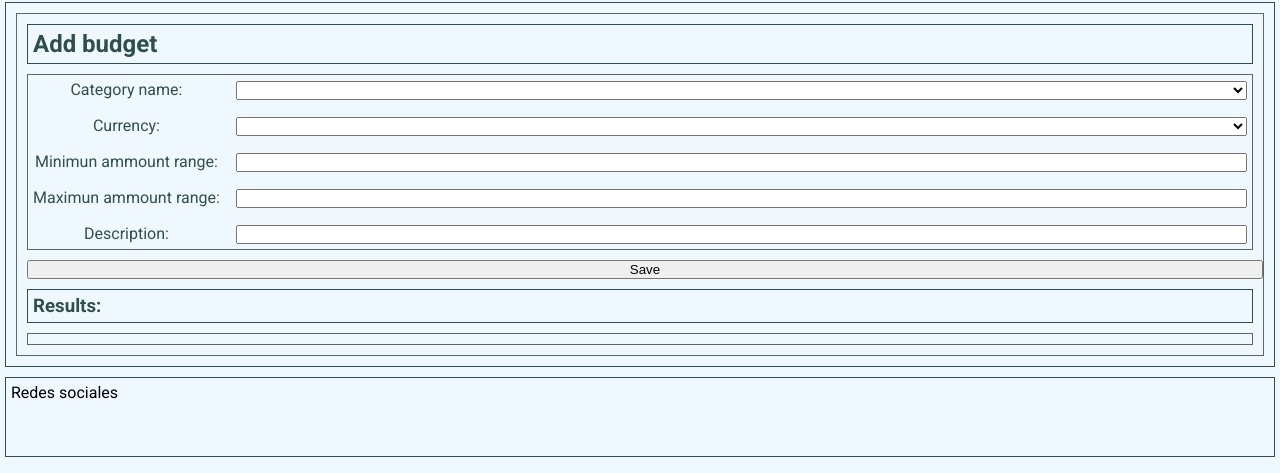
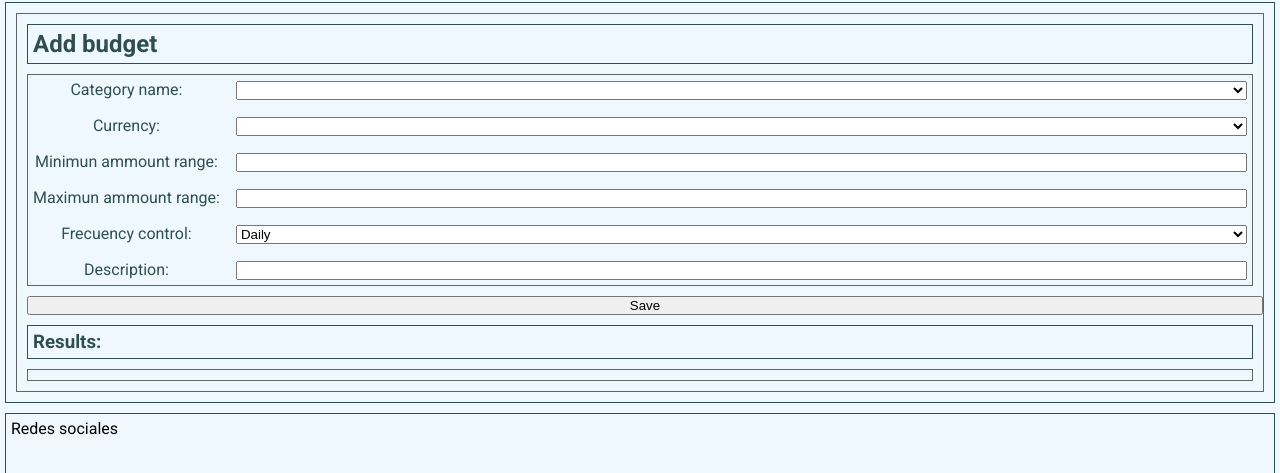
Before and after one commit to renzobardalez/ProyectoFinal-Bardalez, a website: page pages/budget.html in a window 1280 px wide. Shown: the part 129-602 px from the top of the page. Drawn offline with Linux system fonts and the light colour scheme.

Commit message:
Entregable Final 3/12/24

```diff
--- a/pages/budget.html
+++ b/pages/budget.html
@@ -51,6 +51,15 @@
                     <input class="budget-form-field" id="budgetMaxAmmount" type="number" required>
                 </div>
                 <div class="budget-input">
+                    <label class="budget-form-field" for="budgetFrecuency"> Frecuency control: </label>
+                    <select class="budget-form-field" name="budgetFrecuency" id="budgetFrecuency" required>
+                        <option value="Daily"> Daily </option>
+                        <option value="Weekly"> Weekly </option>
+                        <option value="Monthly"> Monthly </option>
+                        <option value="Anualy"> Anualy </option>
+                    </select>
+                </div>
+                <div class="budget-input">
                     <label class="budget-form-field" for="budgetDescription"> Description: </label>
                     <input class="budget-form-field" id="budgetDescription" type="text">
                 </div>
```
